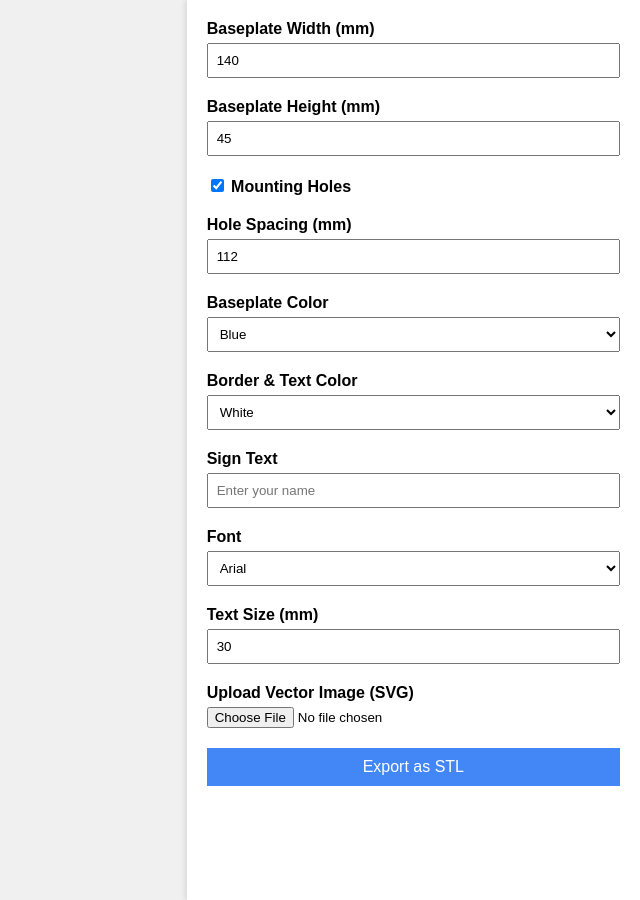
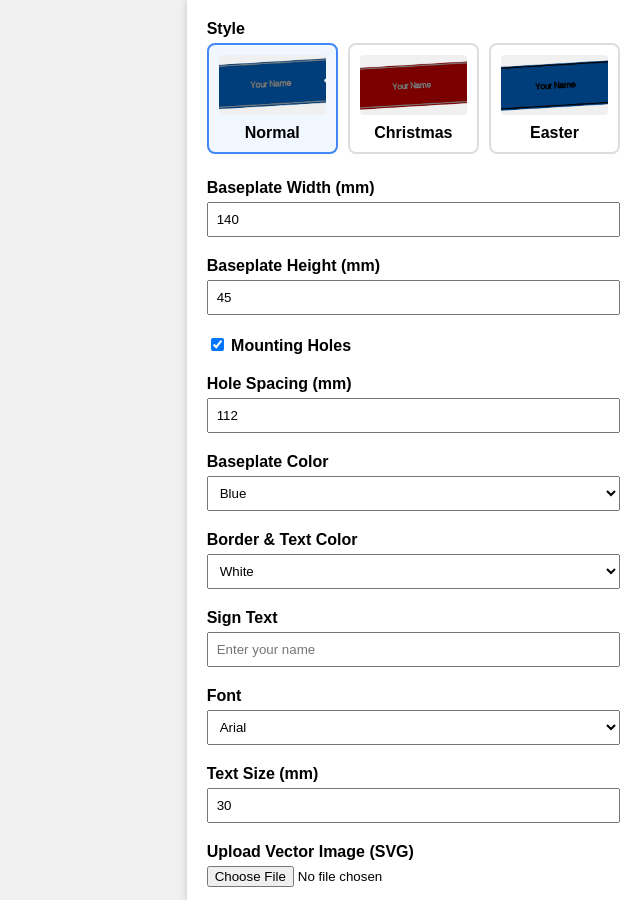
Before and after one commit to DylanIntec/DylanIntec.github.io, a Jekyll site: the page name-sign-editor.html, which Jekyll copies as it is, in a window 1280 px wide. Shown: the whole page, without its empty margins (640-1280 px from the left). Built offline with Jekyll 4.4.1, drawn with Linux system fonts in a browser that asks for light colours; a script that is not in the unit is left out; comment, search, counter and statistics services are not loaded.

Commit message:
expoort not working but styles added

```diff
--- a/name-sign-editor.html
+++ b/name-sign-editor.html
@@ -49,6 +49,38 @@
         #exportBtn:hover {
             background-color: #306bd0;
         }
+        .style-selector {
+            display: flex;
+            gap: 10px;
+            margin-bottom: 20px;
+        }
+        .style-option {
+            flex: 1;
+            position: relative;
+            cursor: pointer;
+        }
+        .style-option input[type="radio"] {
+            display: none;
+        }
+        .style-option label {
+            display: block;
+            padding: 10px;
+            text-align: center;
+            border: 2px solid #ddd;
+            border-radius: 8px;
+            transition: all 0.3s ease;
+        }
+        .style-option img {
+            width: 100%;
+            height: 60px;
+            object-fit: cover;
+            border-radius: 4px;
+            margin-bottom: 5px;
+        }
+        .style-option input[type="radio"]:checked + label {
+            border-color: #4287f5;
+            background-color: #f0f7ff;
+        }
     </style>
 </head>
 <body>
@@ -57,6 +89,32 @@
 
     <!-- Options Panel -->
     <div id="options">
+        <div class="option-group">
+            <label>Style</label>
+            <div class="style-selector">
+                <div class="style-option">
+                    <input type="radio" id="style-normal" name="style" value="normal" checked>
+                    <label for="style-normal">
+                        <img src="./images/styles/normal.png" alt="Normal Style">
+                        Normal
+                    </label>
+                </div>
+                <div class="style-option">
+                    <input type="radio" id="style-christmas" name="style" value="christmas">
+                    <label for="style-christmas">
+                        <img src="./images/styles/christmas.png" alt="Christmas Style">
+                        Christmas
+                    </label>
+                </div>
+                <div class="style-option">
+                    <input type="radio" id="style-easter" name="style" value="easter">
+                    <label for="style-easter">
+                        <img src="./images/styles/easter.png" alt="Easter Style">
+                        Easter
+                    </label>
+                </div>
+            </div>
+        </div>
         <div class="option-group">
             <label for="baseWidth">Baseplate Width (mm)</label>
             <input type="number" id="baseWidth" value="140" min="50" max="300">
@@ -266,6 +325,65 @@
         let baseplate = parts.baseplate;
         let border = parts.border;
 
+        // Load snowman model
+        const objLoader = new OBJLoader();
+        let snowmanMesh = null;
+        objLoader.load('./images/styles/snowman.obj', function(object) {
+            snowmanMesh = object;
+            snowmanMesh.traverse(function(child) {
+                if (child.isMesh) {
+                    child.material = new THREE.MeshPhongMaterial({ color: 0xFFFFFF });
+                }
+            });
+            // position the snowman but don't add to scene yet
+            snowmanMesh.position.set(1, 0.5, 15);  // Left side of the sign
+        });
+
+        // Style change handler
+        document.querySelectorAll('input[name="style"]').forEach(radio => {
+            radio.addEventListener('change', function() {
+                const style = this.value;
+                // Remove snowman if it's in the scene
+                if (snowmanMesh && snowmanMesh.parent) {
+                    scene.remove(snowmanMesh);
+                }
+
+                switch(style) {
+                    case 'normal':
+                        // Default style - blue base, white border
+                        document.getElementById('baseColor').value = '#0088FF';  // Blue
+                        document.getElementById('borderColor').value = '#FFFFFF'; // White
+                        baseplate.material.color.setHex(0x0088FF);
+                        if (border) border.material.color.setHex(0xFFFFFF);
+                        if (textMesh) textMesh.material.color.setHex(0xFFFFFF);
+                        break;
+                    case 'christmas':
+                        // Christmas theme - red base, white border
+                        document.getElementById('baseColor').value = '#FF0000';  // Red
+                        document.getElementById('borderColor').value = '#FFFFFF'; // White
+                        baseplate.material.color.setHex(0xFF0000);
+                        if (border) border.material.color.setHex(0xFFFFFF);
+                        if (textMesh) textMesh.material.color.setHex(0xFFFFFF);
+                        // Add snowman to the scene
+                        if (snowmanMesh) {
+                            // Update snowman position based on current baseplate width
+                            const width = parseFloat(document.getElementById('baseWidth').value);
+                            snowmanMesh.position.x = -width/2.5;  // Position at 1/3 from the left edge
+                            scene.add(snowmanMesh);
+                        }
+                        break;
+                    case 'easter':
+                        // Easter theme - white base, blue border
+                        document.getElementById('baseColor').value = '#FFFFFF';  // White
+                        document.getElementById('borderColor').value = '#0088FF'; // Blue
+                        baseplate.material.color.setHex(0xFFFFFF);
+                        if (border) border.material.color.setHex(0x0088FF);
+                        if (textMesh) textMesh.material.color.setHex(0x0088FF);
+                        break;
+                }
+            });
+        });
+
         // Update baseplate when dimensions change
         document.getElementById('baseWidth').addEventListener('input', function() {
             const width = parseFloat(this.value);
@@ -278,6 +396,10 @@
             border = parts.border;
             if (currentFont) {
                 updateText(currentFont, document.getElementById('signText').value || 'Your Name');
+            }
+            // Update snowman position if it's in the scene
+            if (snowmanMesh && snowmanMesh.parent) {
+                snowmanMesh.position.x = -width/2.5;
             }
         });
 
```
Also changed, not shown: other parts of name-sign-editor.html (+1 -0 lines), images/styles/christmas.png (added), images/styles/easter.png (added), images/styles/normal.png (added), 3 other files.
